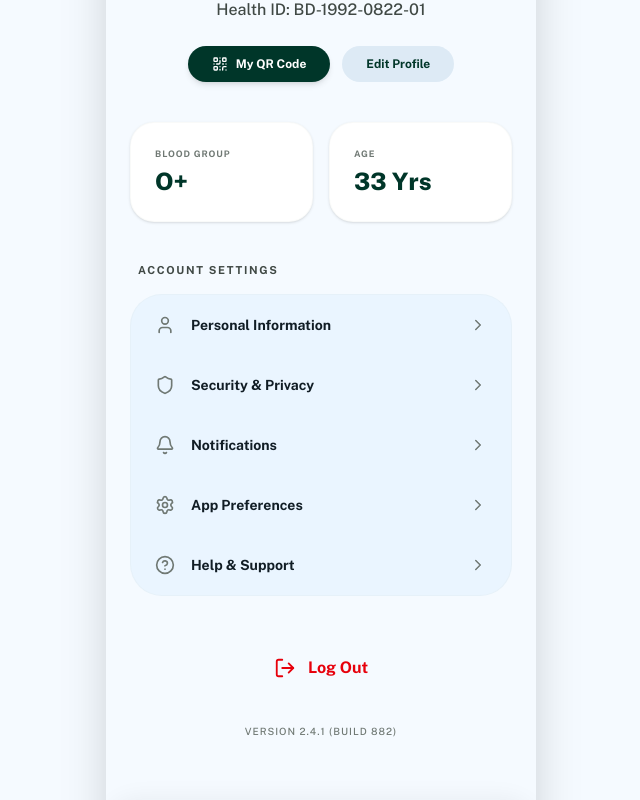
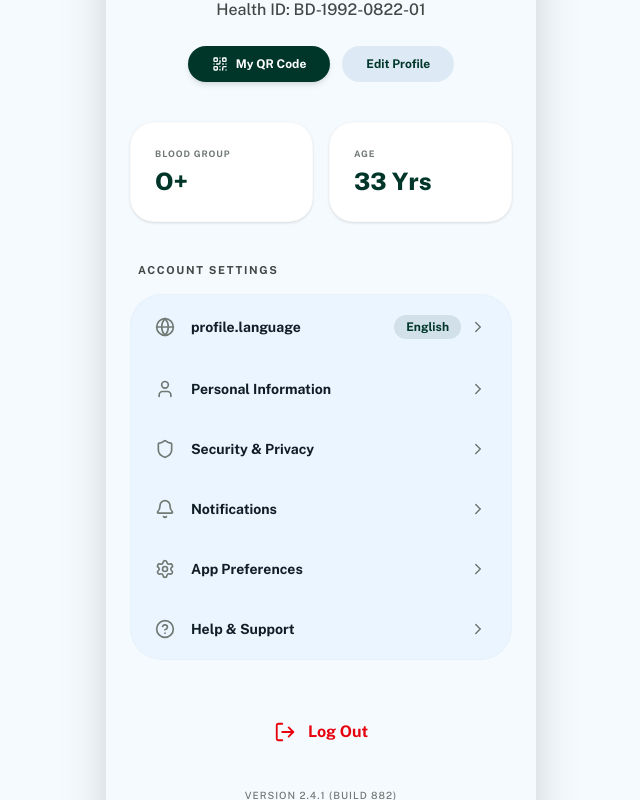
Before and after one commit to SieamShahriare/H-Card, a React (Vite) app: page / in a window 1280 px wide. Both pictures are taken after a click on the button "PROFILE". Shown: the part 282-1082 px from the top of the page, without its empty margins (319-959 px from the left). Built offline with nearby package versions, Linux system fonts and the light colour scheme.

Commit message:
feat: add language toggle to Profile screen

```diff
--- a/src/screens/Profile.tsx
+++ b/src/screens/Profile.tsx
@@ -8,15 +8,19 @@ import {
   ChevronRight,
   User as UserIcon,
   QrCode,
-  Edit3
+  Edit3,
+  Globe
 } from 'lucide-react';
 import { User } from '../types';
+import { useLanguage } from '../context/LanguageContext';
 
 interface ProfileProps {
   user: User;
 }
 
 export default function Profile({ user }: ProfileProps) {
+  const { locale, toggleLanguage, t } = useLanguage();
+
   return (
     <div className="space-y-10 pb-8">
       {/* Profile Header */}
@@ -62,6 +66,12 @@ export default function Profile({ user }: ProfileProps) {
       <section className="space-y-2">
         <h3 className="text-[11px] font-bold text-on-surface-variant uppercase tracking-[0.15em] mb-4 px-2">Account Settings</h3>
         <div className="bg-surface-container-low rounded-[2rem] overflow-hidden border border-outline-variant/10">
+          <SettingItem
+            icon={<Globe size={20} />}
+            label={t('profile.language')}
+            value={locale === 'en' ? 'English' : 'বাংলা'}
+            onClick={toggleLanguage}
+          />
           <SettingItem icon={<UserIcon size={20} />} label="Personal Information" />
           <SettingItem icon={<Shield size={20} />} label="Security & Privacy" />
           <SettingItem icon={<Bell size={20} />} label="Notifications" />
@@ -81,16 +91,19 @@ export default function Profile({ user }: ProfileProps) {
   );
 }
 
-function SettingItem({ icon, label }: { icon: React.ReactNode, label: string }) {
+function SettingItem({ icon, label, value, onClick }: { icon: React.ReactNode, label: string, value?: string, onClick?: () => void }) {
   return (
-    <button className="w-full px-6 py-5 flex items-center justify-between hover:bg-surface-container-high transition-colors group">
+    <button className="w-full px-6 py-5 flex items-center justify-between hover:bg-surface-container-high transition-colors group text-left" onClick={onClick}>
       <div className="flex items-center gap-4">
         <div className="text-outline group-hover:text-primary transition-colors">
           {icon}
         </div>
         <span className="text-sm font-bold text-on-surface">{label}</span>
       </div>
-      <ChevronRight size={18} className="text-outline group-hover:text-primary transition-colors" />
+      <div className="flex items-center gap-2">
+        {value && <span className="text-xs font-bold text-primary bg-primary/10 px-3 py-1 rounded-full">{value}</span>}
+        <ChevronRight size={18} className="text-outline group-hover:text-primary transition-colors" />
+      </div>
     </button>
   );
 }
```
